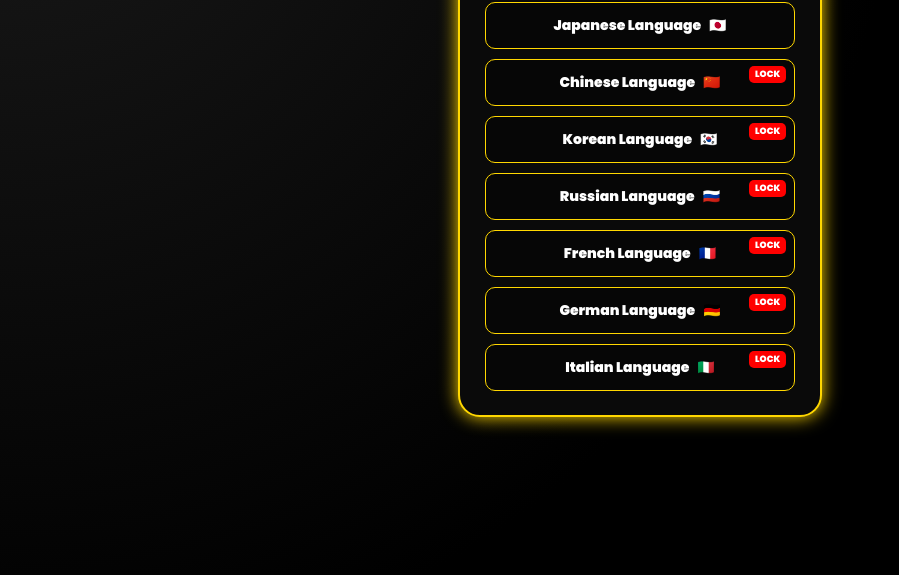
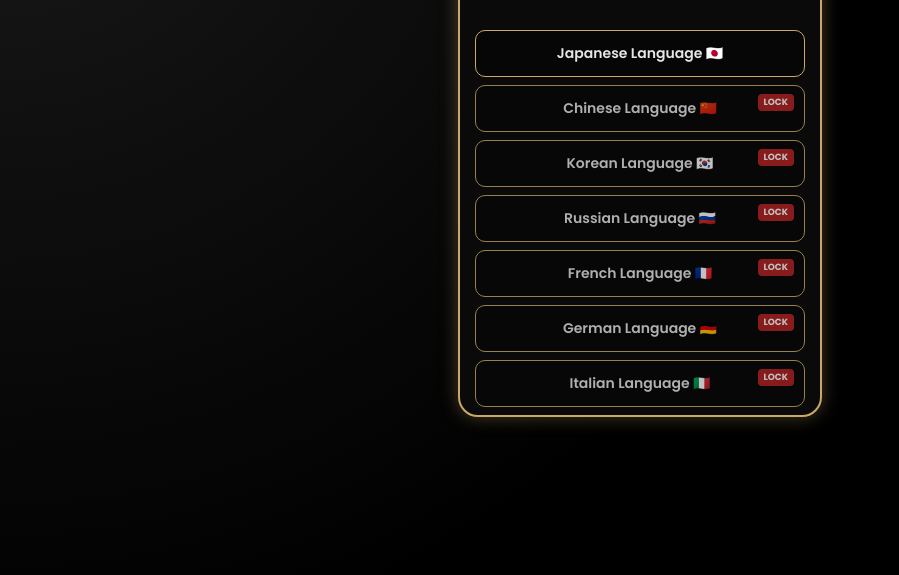
Before and after one commit to danu-ewonz/Ewonz.-Lingua., a plain HTML site: page language.html in a window 1280 px wide. Shown: the part 225-800 px from the top of the page, without its empty margins (0-899 px from the left). Drawn offline with Linux system fonts and the light colour scheme.

Commit message:
Refactor language.html with style and structure updates

```diff
--- a/language.html
+++ b/language.html
@@ -5,224 +5,263 @@
 <meta name="viewport" content="width=device-width, initial-scale=1.0">
 <title>Language Learning</title>
 
-<link href="https://fonts.googleapis.com/css2?family=Poppins:wght@300;600;700;900&display=swap" rel="stylesheet">
+<link href="https://fonts.googleapis.com/css2?family=Poppins:wght@300;500;600;700&display=swap" rel="stylesheet">
 
 <style>
 body{
     margin:0;
     font-family:'Poppins', sans-serif;
-    height:100vh;
+    background: radial-gradient(circle at top left, #1a1a1a, #000000 60%);
     display:flex;
     justify-content:center;
     align-items:center;
-    background: radial-gradient(circle at top left, #1a1a1a, #000000 60%);
-    overflow:hidden;
+    height:100vh;
 }
 
 /* FRAME */
-.phone{
+.frame{
     width:360px;
     height:480px;
-    border:2px solid #ffd700;
-    border-radius:22px;
+    border:2px solid #c9a86a;
+    border-radius:20px;
     background:#0a0a0a;
-    box-shadow:0 0 18px #ffd700;
+    box-shadow:0 0 18px rgba(201,168,106,0.35);
     overflow:hidden;
     display:flex;
     flex-direction:column;
 }
 
-/* CONTENT */
-.content{
-    flex:1;
+/* TITLE */
+.title{
+    text-align:center;
+    font-size:20px;
+    font-weight:600;
+    color:#e6e6e6;
+    margin-top:28px;
+    letter-spacing:2px;
+}
+
+/* 🔥 TITLE LINE (FORCED VISIBLE) */
+.title-line{
+    width:85%;
+    height:2px;              /* thicker so visible */
+    background:#c9a86a;      /* same theme color */
+    margin:12px auto 0 auto;
+    border-radius:2px;
+    opacity:0.8;
+}
+
+/* GRID */
+.grid{
     display:flex;
     flex-direction:column;
-    align-items:center;
+    gap:8px;
     padding:15px;
-    color:white;
-}
-
-/* TITLE */
-.title{
-    font-size:18px;
-    font-weight:900;
-    margin:10px 0 15px;
-    text-transform:uppercase;
-    color:#ffd700;
-    -webkit-text-stroke:1px #000;
-    text-shadow:0 0 6px rgba(255,215,0,0.6);
+    margin-top:10px;
+    flex:1;
 }
 
 /* BUTTON */
-.card{
-    border:1px solid #ffd700;
+.btn{
+    padding:12px;
+    border:1px solid #c9a86a;
+    border-radius:10px;
     background:rgba(0,0,0,0.4);
-    padding:12px 14px;
-    border-radius:10px;
+    color:#e6e6e6;
+    font-weight:600;
+    font-size:14px;
+    text-align:center;
     cursor:pointer;
-    width:85%;
-
-    display:flex;
-    justify-content:center;
-    align-items:center;
-
-    position:relative;
-
-    color:white;
-    font-weight:800;
-    font-size:14px;
-
-    transition:0.25s;
-}
-
-.card:hover{
-    box-shadow:0 0 12px #ffd700;
-    transform:scale(1.02);
-}
-
-/* FLAG */
-.flag{
-    margin-left:8px;
 }
 
 /* LOCK */
-.lock{
+.locked{
+    position:relative;
+    opacity:0.75;
+}
+
+.lock-tag{
     position:absolute;
-    top:6px;
-    right:8px;
+    right:10px;
+    top:8px;
     font-size:9px;
-    background:red;
+    background:#b22222;
     color:white;
     padding:2px 6px;
-    border-radius:5px;
+    border-radius:4px;
+    font-weight:700;
 }
 
-/* SPACE */
-.space{
-    height:10px;
+/* 🔥 NAV TOP LINE (FORCED VISIBLE) */
+.nav-top-line{
+    width:100%;
+    height:2px;              /* thicker */
+    background:#c9a86a;      /* same theme color */
+    opacity:0.8;
 }
 
 /* NAV */
-.nav{
+.navbar{
     display:flex;
     justify-content:space-between;
-    padding:10px 15px;
+    padding:12px 15px;
 }
 
 .nav-btn{
-    color:red;
+    color:#b22222;
     font-weight:700;
     cursor:pointer;
-    font-size:14px;
+    font-size:13px;
 }
 
-/* MODAL */
-.modal{
+/* POPUP */
+.popup{
     position:fixed;
     top:0;
     left:0;
     width:100%;
     height:100%;
-    background:rgba(0,0,0,0.7);
+    background:rgba(0,0,0,0.85);
     display:none;
     justify-content:center;
     align-items:center;
 }
 
-.modal-box{
-    width:300px;
+.popup-box{
     background:#111;
-    border:1px solid #ffd700;
-    border-radius:12px;
-    padding:15px;
+    border:1px solid #c9a86a;
+    padding:20px;
+    border-radius:10px;
     text-align:center;
-    color:white;
-    box-shadow:0 0 15px #ffd700;
+    width:290px;
 }
 
-.timer{
+.countdown{
     margin-top:10px;
+    color:#c9a86a;
+    font-weight:700;
     font-size:14px;
-    color:#ffd700;
 }
 </style>
 </head>
 
 <body>
 
-<div class="phone">
+<div class="frame">
 
-<!-- CONTENT -->
-<div class="content">
+<!-- TITLE -->
+<div class="title">LANGUAGE LEARNING</div>
 
-    <div class="title">Language Learning</div>
+<!-- TITLE LINE -->
+<div class="title-line"></div>
 
-    <div class="card">Japanese Language <span class="flag">🇯🇵</span></div>
-    <div class="space"></div>
+<!-- BUTTONS -->
+<div class="grid">
 
-    <div class="card" onclick="showLock()">Chinese Language <span class="flag">🇨🇳</span><div class="lock">LOCK</div></div>
-    <div class="space"></div>
+    <div class="btn" onclick="openLang('japanese/index.html')">
+        Japanese Language 🇯🇵
+    </div>
 
-    <div class="card" onclick="showLock()">Korean Language <span class="flag">🇰🇷</span><div class="lock">LOCK</div></div>
-    <div class="space"></div>
+    <div class="btn locked" onclick="showPopup()">
+        Chinese Language 🇨🇳
+        <div class="lock-tag">LOCK</div>
+    </div>
 
-    <div class="card" onclick="showLock()">Russian Language <span class="flag">🇷🇺</span><div class="lock">LOCK</div></div>
-    <div class="space"></div>
+    <div class="btn locked" onclick="showPopup()">
+        Korean Language 🇰🇷
+        <div class="lock-tag">LOCK</div>
+    </div>
 
-    <div class="card" onclick="showLock()">French Language <span class="flag">🇫🇷</span><div class="lock">LOCK</div></div>
-    <div class="space"></div>
+    <div class="btn locked" onclick="showPopup()">
+        Russian Language 🇷🇺
+        <div class="lock-tag">LOCK</div>
+    </div>
 
-    <div class="card" onclick="showLock()">German Language <span class="flag">🇩🇪</span><div class="lock">LOCK</div></div>
-    <div class="space"></div>
+    <div class="btn locked" onclick="showPopup()">
+        French Language 🇫🇷
+        <div class="lock-tag">LOCK</div>
+    </div>
 
-    <div class="card" onclick="showLock()">Italian Language <span class="flag">🇮🇹</span><div class="lock">LOCK</div></div>
+    <div class="btn locked" onclick="showPopup()">
+        German Language 🇩🇪
+        <div class="lock-tag">LOCK</div>
+    </div>
+
+    <div class="btn locked" onclick="showPopup()">
+        Italian Language 🇮🇹
+        <div class="lock-tag">LOCK</div>
+    </div>
 
 </div>
 
+<!-- NAV TOP LINE -->
+<div class="nav-top-line"></div>
+
 <!-- NAV -->
-<div class="nav">
-    <div class="nav-btn" onclick="window.location.href='./index.html'">← Back</div>
-    <div class="nav-btn" onclick="window.location.href='./index.html'">Home →</div>
+<div class="navbar">
+    <div class="nav-btn" onclick="goBack()">← Back</div>
+    <div class="nav-btn" onclick="goHome()">Home →</div>
 </div>
 
 </div>
 
-<!-- MODAL -->
-<div class="modal" id="modal">
-    <div class="modal-box">
-        <div>🔒 Coming Soon - 2026.11.28</div>
-        <div class="timer" id="timer"></div>
+<!-- POPUP -->
+<div class="popup" id="popup">
+    <div class="popup-box">
+        <h3 style="color:white;">Coming Soon</h3>
+        <p style="color:white;">2026.11.28</p>
+
+        <div id="countdown" class="countdown"></div>
+
+        <br>
+        <button onclick="closePopup()">Close</button>
     </div>
 </div>
 
 <script>
+function openLang(url){
+    window.location.href = url;
+}
 
-function showLock(){
-    document.getElementById("modal").style.display = "flex";
+function goBack(){
+    window.history.back();
+}
 
-    const target = new Date("2026-11-28").getTime();
+function goHome(){
+    window.location.href = "index.html";
+}
 
-    setInterval(()=>{
+let countdownStarted = false;
+
+function showPopup(){
+    document.getElementById("popup").style.display = "flex";
+
+    if(!countdownStarted){
+        startCountdown();
+        countdownStarted = true;
+    }
+}
+
+function closePopup(){
+    document.getElementById("popup").style.display = "none";
+}
+
+function startCountdown(){
+    let target = new Date("2026-11-28T00:00:00").getTime();
+
+    setInterval(function(){
         let now = new Date().getTime();
         let diff = target - now;
 
         let days = Math.floor(diff / (1000*60*60*24));
-        let hours = Math.floor((diff%(1000*60*60*24))/(1000*60*60));
-        let mins = Math.floor((diff%(1000*60*60))/(1000*60));
-        let secs = Math.floor((diff%(1000*60))/1000);
+        let hours = Math.floor((diff % (1000*60*60*24))/(1000*60*60));
+        let mins = Math.floor((diff % (1000*60*60))/(1000*60));
+        let secs = Math.floor((diff % (1000*60))/1000);
 
-        document.getElementById("timer").innerHTML =
-        days + "d : " + hours + "h : " + mins + "m : " + secs + "s";
-
+        document.getElementById("countdown").innerHTML =
+            days + "d : " + hours + "h : " + mins + "m : " + secs + "s";
     },1000);
 }
-
-document.getElementById("modal").addEventListener("click", function(e){
-    if(e.target.id === "modal"){
-        this.style.display = "none";
-    }
-});
-
 </script>
 
 </body>
```
